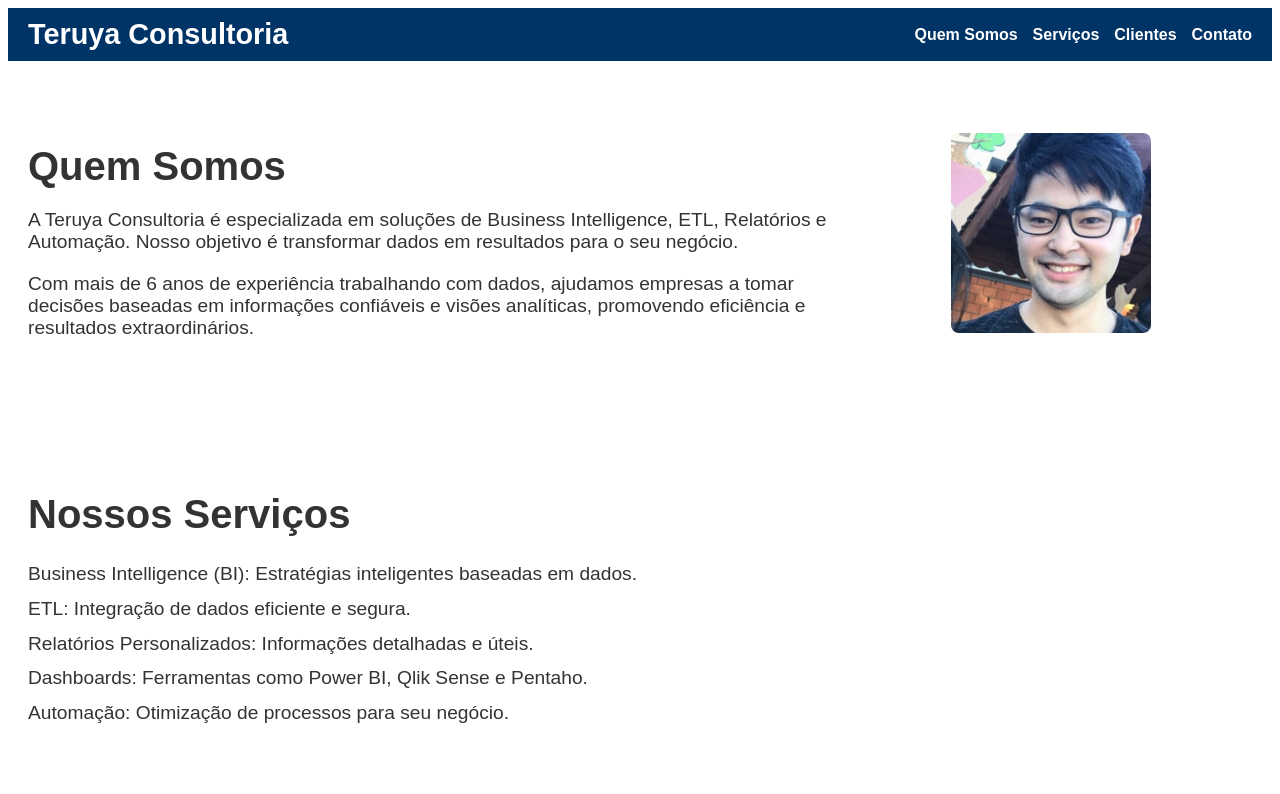
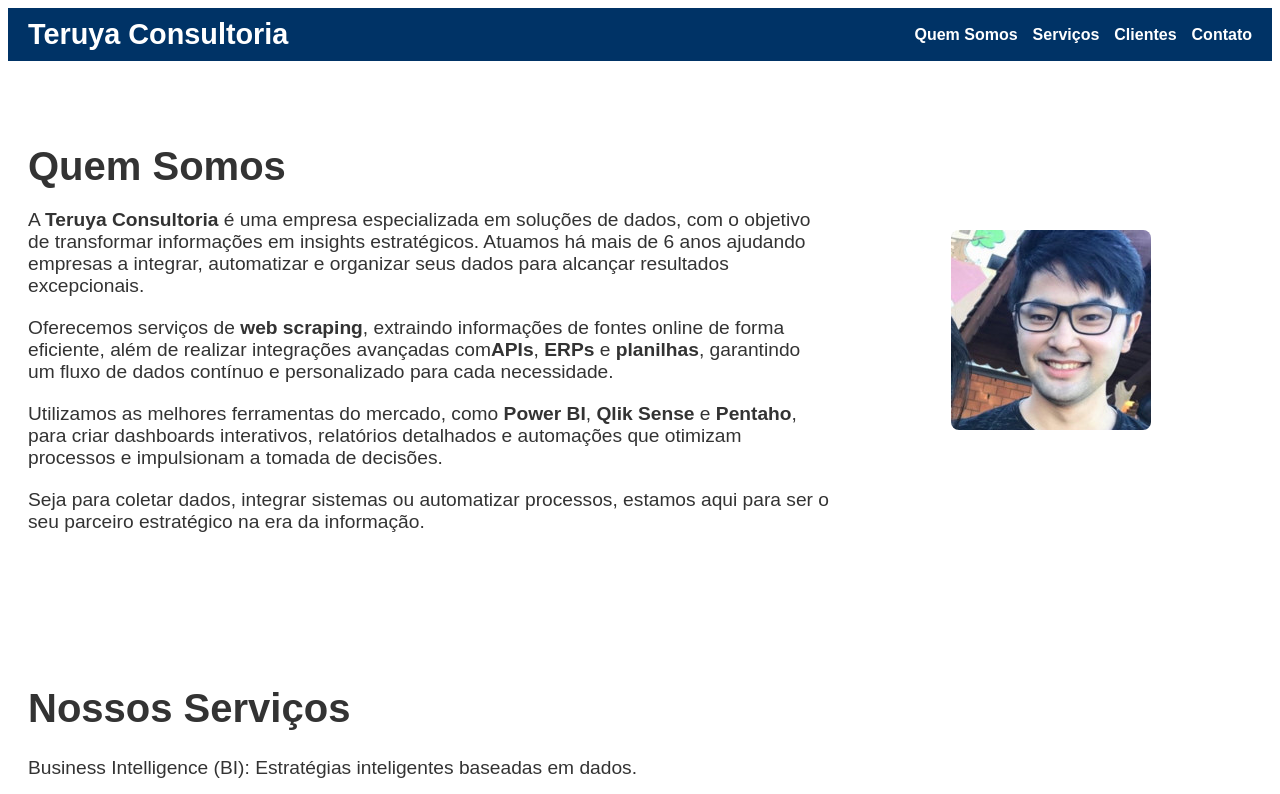
Before and after one commit to Yudditeruya/tab_news, a Next.js app: page / in a window 1280 px wide. Shown: the top 794 px of the page. Built offline with nearby package versions, Linux system fonts and the light colour scheme.

Commit message:
mudanca no quemsomos

```diff
--- a/pages/index.js
+++ b/pages/index.js
@@ -43,12 +43,19 @@
       <div style={styles.textContainer}>
         <h1 style={styles.title}>Quem Somos</h1>
         <p style={styles.text}>
-          A Teruya Consultoria é especializada em soluções de Business Intelligence, ETL, Relatórios e Automação.
-          Nosso objetivo é transformar dados em resultados para o seu negócio.
+          A <strong>Teruya Consultoria</strong> é uma empresa especializada em soluções de dados, com o objetivo de transformar informações em insights estratégicos.
+          Atuamos há mais de 6 anos ajudando empresas a integrar, automatizar e organizar seus dados para alcançar resultados excepcionais.
         </p>
         <p style={styles.text}>
-          Com mais de 6 anos de experiência trabalhando com dados, ajudamos empresas a tomar decisões baseadas em
-          informações confiáveis e visões analíticas, promovendo eficiência e resultados extraordinários.
+          Oferecemos serviços de <strong>web scraping</strong>, extraindo informações de fontes online de forma eficiente, além de realizar integrações avançadas com
+          <strong>APIs</strong>, <strong>ERPs</strong> e <strong>planilhas</strong>, garantindo um fluxo de dados contínuo e personalizado para cada necessidade.
+        </p>
+        <p style={styles.text}>
+          Utilizamos as melhores ferramentas do mercado, como <strong>Power BI</strong>, <strong>Qlik Sense</strong> e <strong>Pentaho</strong>,
+          para criar dashboards interativos, relatórios detalhados e automações que otimizam processos e impulsionam a tomada de decisões.
+        </p>
+        <p style={styles.text}>
+          Seja para coletar dados, integrar sistemas ou automatizar processos, estamos aqui para ser o seu parceiro estratégico na era da informação.
         </p>
       </div>
 
@@ -59,6 +66,7 @@
     </div>
   </section>
 );
+
 
 // Componente Serviços
 const Services = () => (
```
